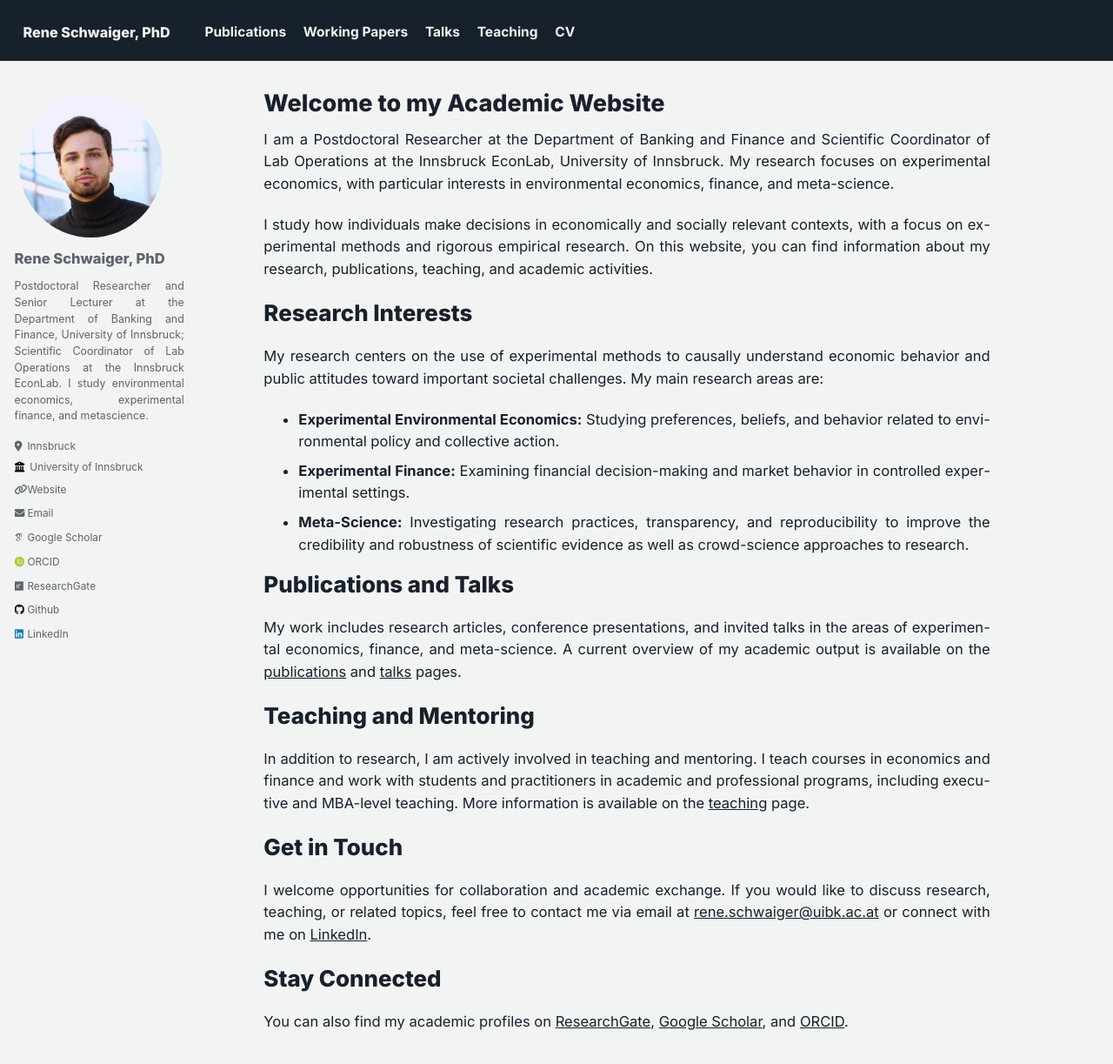
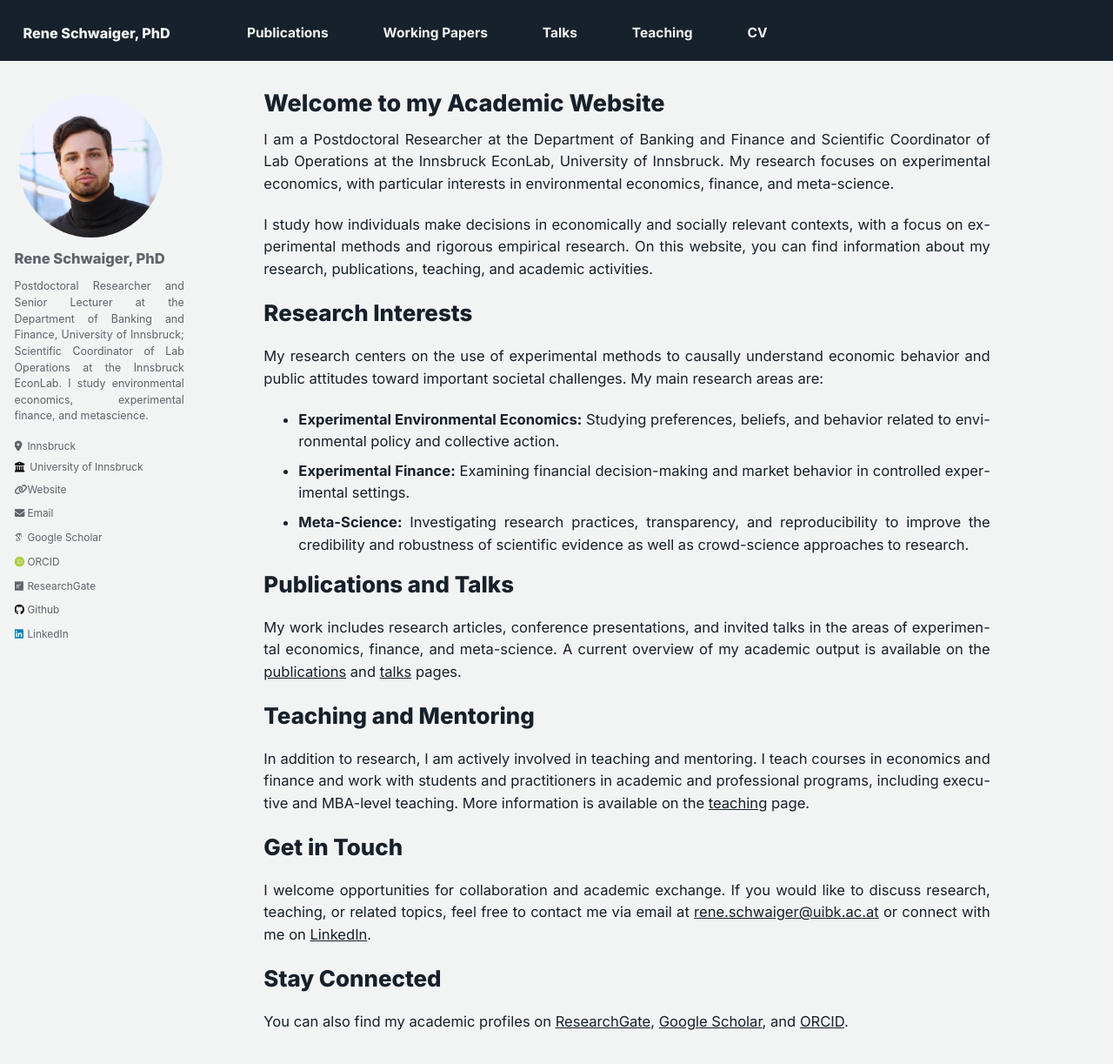
Before and after one commit to Rene1208/website, a Jekyll site: the page built from _pages/about.md, in a window 1280 px wide and 1400 px high. Shown: the top 1223 px of the window at 87% size. Built offline with Jekyll 4.4.1, drawn with Linux system fonts in a browser that asks for light colours; some web fonts are replaced.

Commit message:
Revert "update page Codex"
This reverts commit a0322b370a5cae59e9dc2df2d23f6345ec6db392.

```diff
--- a/_sass/custom.scss
+++ b/_sass/custom.scss
@@ -66,7 +66,6 @@ a:hover {
 
 .greedy-nav {
   background: transparent;
-  min-width: 0;
 }
 
 .greedy-nav button {
@@ -76,10 +75,8 @@ a:hover {
 .greedy-nav .visible-links {
   display: flex;
   align-items: center;
-  gap: 0;
-  flex-wrap: nowrap;
-  overflow: visible;
-  width: 100%;
+  gap: 0.4rem;
+  flex-wrap: wrap;
 }
 
 .greedy-nav .visible-links li {
@@ -96,23 +93,18 @@ a:hover {
   white-space: nowrap;
 }
 
-.greedy-nav a {
-  margin: 0;
-  padding: 0.45rem 0.55rem;
-}
-
 .greedy-nav a:hover {
   color: var(--site-bg);
   opacity: 0.78;
 }
 
 .masthead__menu-item {
-  padding-left: 0;
-  padding-right: 0;
+  padding-left: 0.55rem;
+  padding-right: 0.55rem;
 }
 
 .masthead__menu-item--lg {
-  margin-right: 1.1rem;
+  margin-right: 1.4rem;
 }
 
 .masthead__menu-item--lg a {
@@ -295,35 +287,13 @@ a:hover {
 }
 
 @media only screen and (max-width: 925px) {
-  .masthead__inner-wrap {
-    padding-left: 0.75rem;
-    padding-right: 0.75rem;
-  }
-
-  .greedy-nav a,
-  .masthead__menu-item {
-    font-size: 0.78rem;
-  }
-
-  .greedy-nav a {
-    padding-left: 0.36rem;
-    padding-right: 0.36rem;
-  }
-
-  .masthead__menu-item--lg {
-    margin-right: 0.45rem;
-  }
-
-  .masthead__menu-item--lg a {
-    font-size: 0.8rem;
-  }
-
   .page,
   .archive {
     width: 100%;
     float: none;
     padding: 0 1rem;
   }
+
 }
 
 @media only screen and (max-width: 600px) {
@@ -332,15 +302,6 @@ a:hover {
     padding-top: 58px;
   }
 
-  .greedy-nav .visible-links {
-    overflow-x: auto;
-    scrollbar-width: none;
-  }
-
-  .greedy-nav .visible-links::-webkit-scrollbar {
-    display: none;
-  }
-
   .map-frame iframe {
     min-height: 560px;
     height: 70vh;
```
